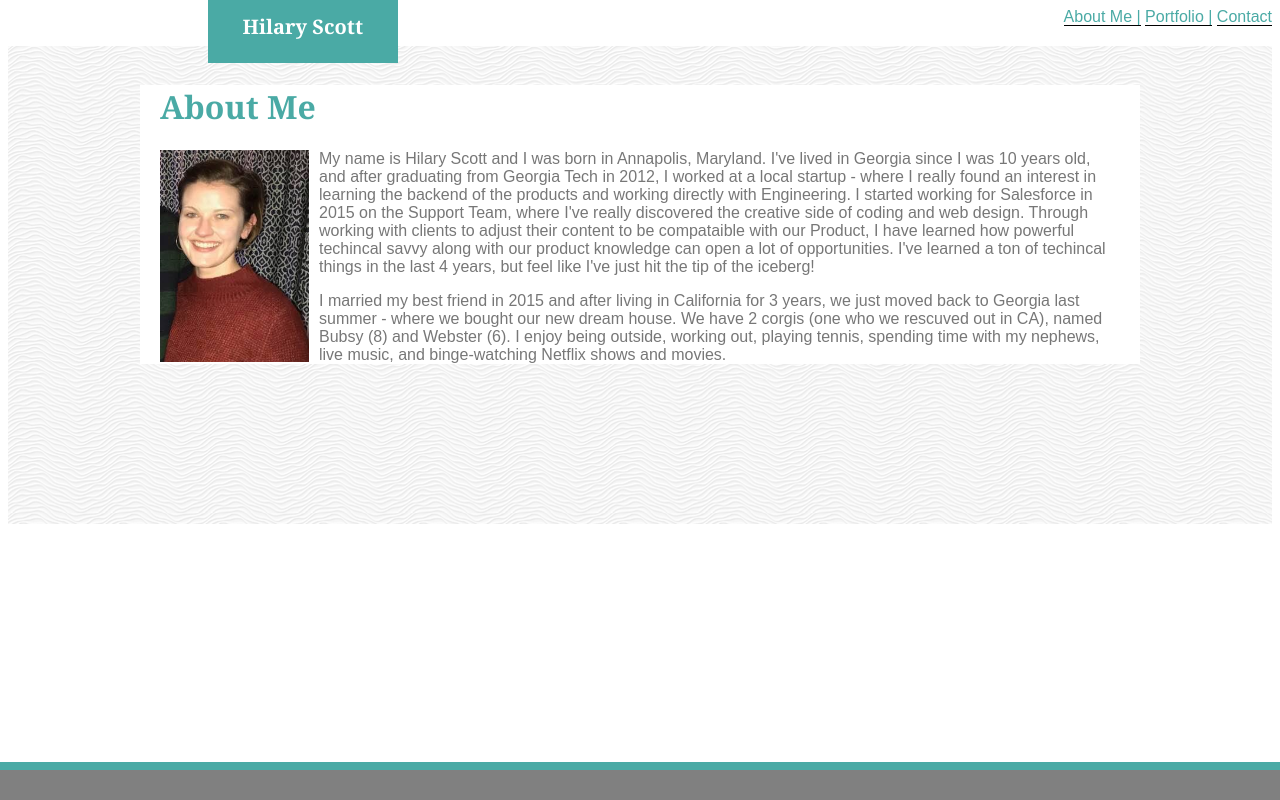
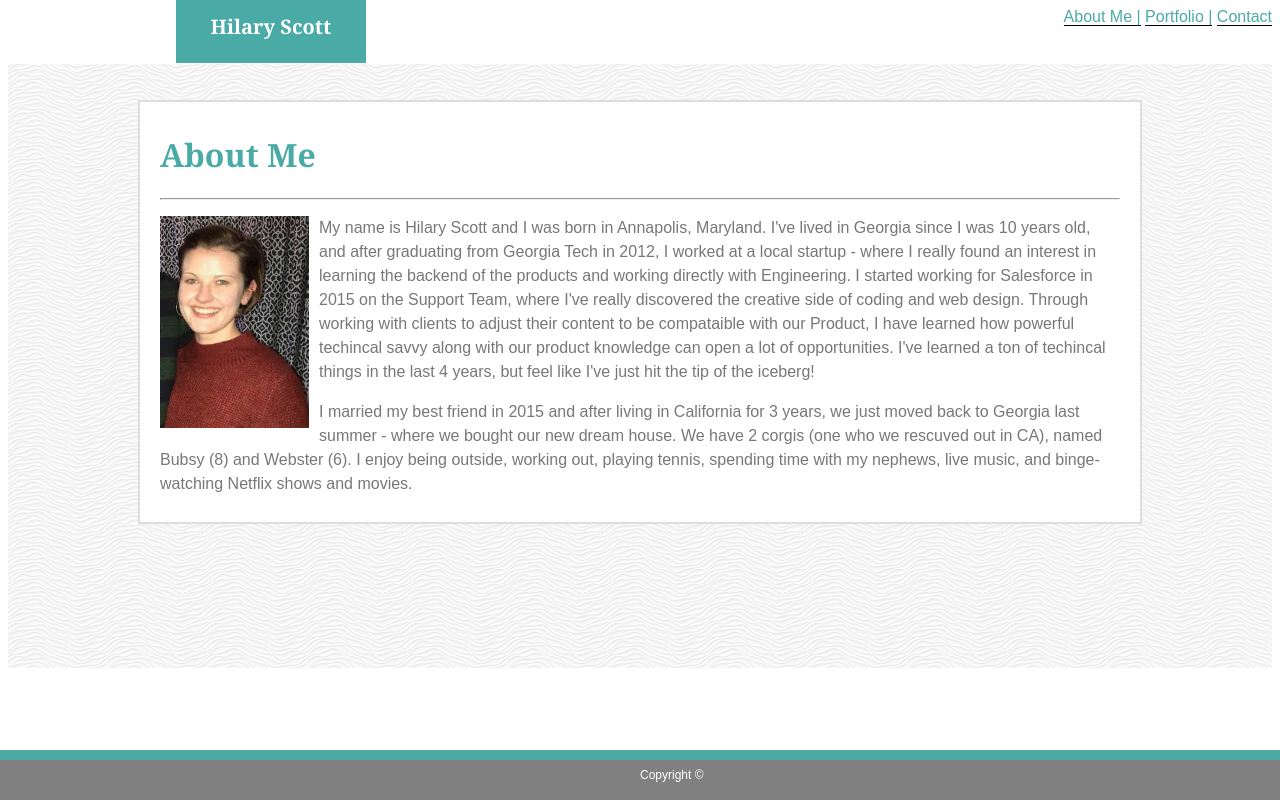
Before and after one commit to DarjeelingLimited/Basic-Portfolio, a plain HTML site: page index.html in a window 1280 px wide. Drawn offline with Linux system fonts and the light colour scheme.

Commit message:
final submission for homework

```diff
--- a/assets/css/style.css
+++ b/assets/css/style.css
@@ -8,7 +8,7 @@
 #topname{
     background-color: #4aaaa5;
     color:white;
-    margin-left: 200px;
+    margin-left: 168px;
     padding-top: 15px;
     margin-top: -10px;
 
@@ -27,6 +27,8 @@
         position: relative;
         font-family: 'Arial', 'Helvetica Neue', Helvetica, sans-serif;
         margin-bottom: 20px;
+        border-bottom: soild;
+        border-bottom-color: #cccccc;
 
 }
 
@@ -45,17 +47,19 @@ a:visited {
   }
 
 p{
-    font-family: 'Arial';
+    font-family: 'Arial', 'Helvetica Neue', Helvetica, sans-serif;
+    line-height: 1.5em;
 }
 
 footer {
     display: block;
-    border-top: 8px solid #4aaaa5;
+    border-top: 10px solid #4aaaa5;
     position: fixed;
     left: 0;
     bottom: 0;
     width: 100%;
-    border-bottom: 30px solid grey;
+    border-bottom: 40px solid grey;
+    text-align: center;
 }
 
 .mainheaderbackground, .maincontentbackground {
@@ -82,13 +86,17 @@ footer {
     color: #777777;
     font-family: 'Arial', 'Helvetica Neue', Helvetica, sans-serif;
     margin: auto;
+    padding-top: 10px;
+    padding-bottom: 10px;
     width: 960px;
     top: 10%;
     left: 25%;
     right: 25%;
-
     padding-left: 20px;
     padding-right: 20px;
+    border-style: solid;
+    border-color: #dddddd;
+    border-width: 2px;
 }
 
 #backgroundimage{
@@ -134,3 +142,13 @@ img{
     left: 0px;
     top 0px;
 }
+
+.copyright{
+    font-family: 'Arial', 'Helvetica Neue', Helvetica, sans-serif;
+    position: absolute;
+    z-index: 100;
+    font-size: 12px;
+    color: white;
+    margin-top: 8px;
+    display: inline-block;
+}
--- a/index.html
+++ b/index.html
@@ -6,8 +6,9 @@
     <meta name="viewport" content="width=device-width, initial-scale=1.0">
     <title>About Me</title>
     <meta http-equiv="X-UA-Compatible" content="ie=edge">
-    <link rel="stylesheet" href="../Basic-Portfolio/assets/css/style.css">
+    <link rel="stylesheet" type="text/css" media="screen" href="assets/css/style.css">
 </head>
+
 
      <!--Name at top of the page and Right hand navigation-->
         <div class="topnav">
@@ -18,20 +19,19 @@
             <a class="menulink" href="../Basic-Portfolio/portfolio.html">Portfolio |</a>
             <a class="menulink" href="../Basic-Portfolio/contact.html">Contact</a>
         </div>
-    <!--Grey page area-->
 
+        <br>
 
 <!--Div around white form box, with the background pattern-->
 <div id="backgroundimage">
-
+        <br>
         <br>
     <!--White page area-->
         <div id="innercontent">
-
             <h1 id="pagetitle">About Me</h1>
-
+            <hr>
             <p>
-                <img id="ProfilePic" src="assets\images\ProfileImage.PNG" alight="right">
+                <img id="ProfilePic" src="assets/images/ProfileImage.PNG" alt="ProfilePic">
                 My name is Hilary Scott and I was born in Annapolis, Maryland. I've lived in Georgia since I was 10 years old,
                 and after graduating from Georgia Tech in 2012, I worked at a local startup - where I really found an interest
                 in learning the backend of the products and working directly with Engineering. I started working for Salesforce
@@ -66,7 +66,9 @@
 </div>
 
 
-
 <footer>
-    </footer>
+    <div class="copyright">
+        Copyright ©
+    </div>
+</footer>
 </html>
```
Also changed, not shown: contact.html (+6 -5 lines), portfolio.html (+14 -9 lines).
